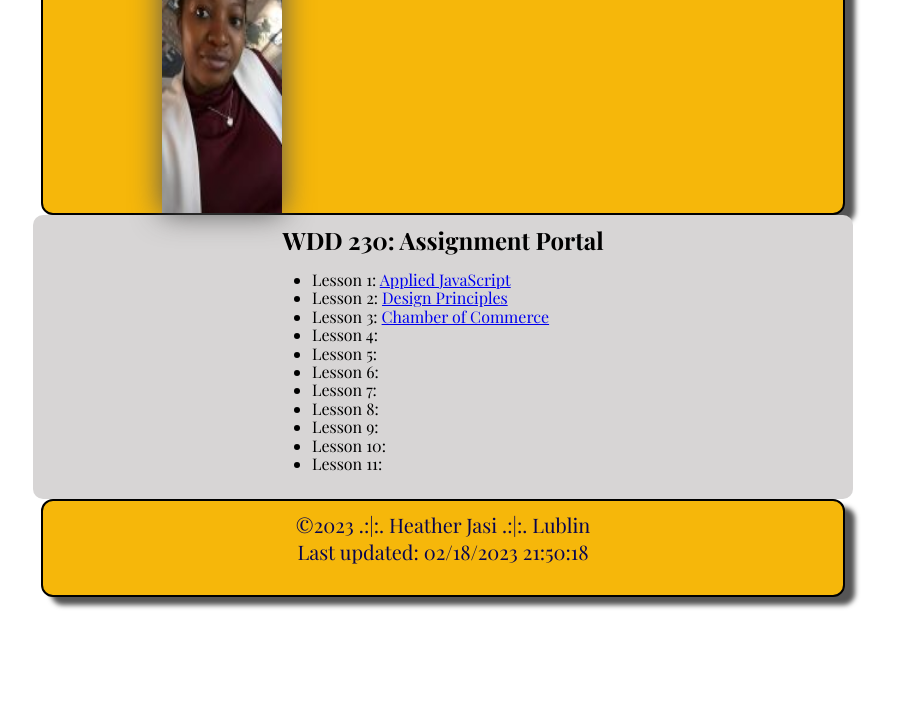
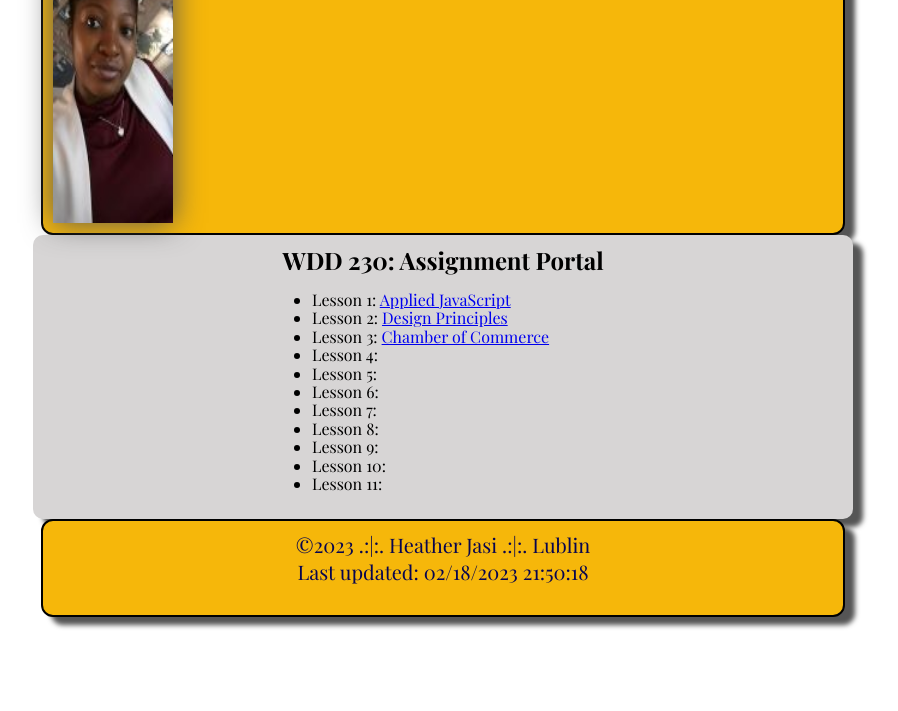
Before and after one commit to nomazulu23/wdd230, a plain HTML site: page index.html in a window 1280 px wide. Shown: the part 89-800 px from the top of the page, without its empty margins (197-1095 px from the left). Drawn offline with nearby package versions, Linux system fonts and the light colour scheme.

Commit message:
Modifications

```diff
--- a/lesson_3/styles3_CoC/cOc_main3.css
+++ b/lesson_3/styles3_CoC/cOc_main3.css
@@ -12,7 +12,6 @@
         border-width: 2px;
 
     }
-
 
 
     nav {
@@ -38,6 +37,7 @@
     }
 
     main {
+        display: flex;
         flex-direction: column;
         margin: auto;
         justify-content: center;
--- a/styles/large.css
+++ b/styles/large.css
@@ -1,6 +1,8 @@
-@media only screen and (min-width: 74em)
+/* @media only screen and (min-width: 74em) */
 {
     .banner {
+
         font-size: 3rem;
     }
-}
+}/* 64 is also 1028px when basefont is 16px */
+@media only screen and (min-width: 64rem) {
--- a/styles/styles.css
+++ b/styles/styles.css
@@ -7,16 +7,32 @@ header {
     margin-left: auto;
     margin-right: auto;
     background-color: #f6b70a;
-    box-shadow: 10px 8px 5px #555;
     border-radius: 10px;
 }
 
-img {
+.banner {
+    display: grid;
+    grid-row: 1;
+    grid-column: 2;
+}
+
+.banner h1{
+    grid-column: 2;
+    text-align: center;
+    align-items: center;
+    justify-content: center;
+}
+
+
+    img {
+    margin-left: 10px;
+    margin-top: 10px;
+    margin-bottom: 10px;
     width: 200px;
     height: 300px;
     box-shadow: 0 0 30px #555;
     float: right;
-    border-radius: 0 10px 0 0;
+    border-radius: 10px 10px 0 0;
 }
 
 h1, h2 {
@@ -32,7 +48,6 @@ ul {
 }
 
 main {
-
     display: flex;
     flex-direction: column;
     margin: auto;
@@ -65,11 +80,11 @@ footer {
     text-align: center;
     margin-left: auto;
     margin-right: auto;
-    box-shadow: 10px 8px 5px #555;
     border-radius: 10px;
 }
 
 main, footer, header {
+    box-shadow: 10px 8px 5px #555;
     max-width : 800px;
-    align-items: ;
+    align-items: center;
 }
```
Also changed, not shown: index.html (+2 -1 lines), lesson_7/lazyload.html (added, +12 -0 lines), chamber/index.html (added), lesson_7/script7.js (added), lesson_7/styles7.css (added).
